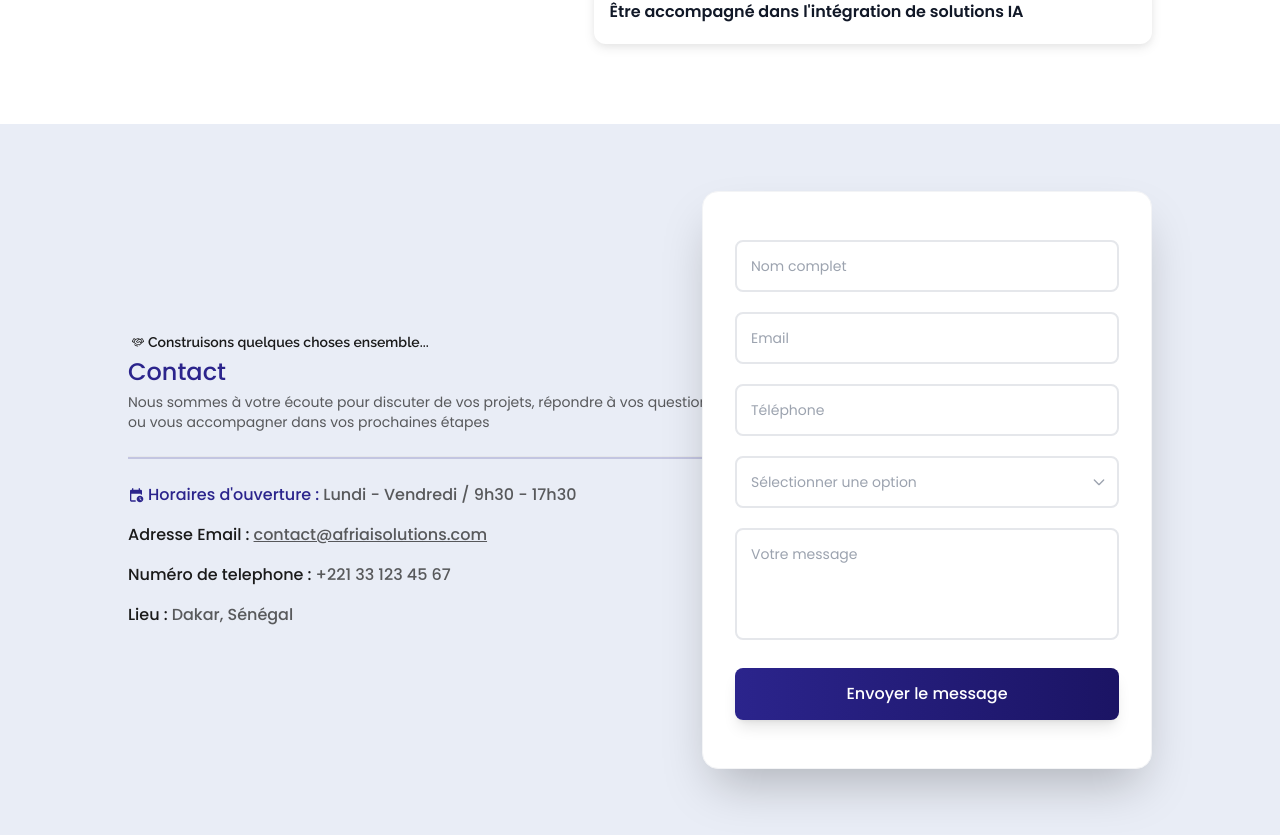
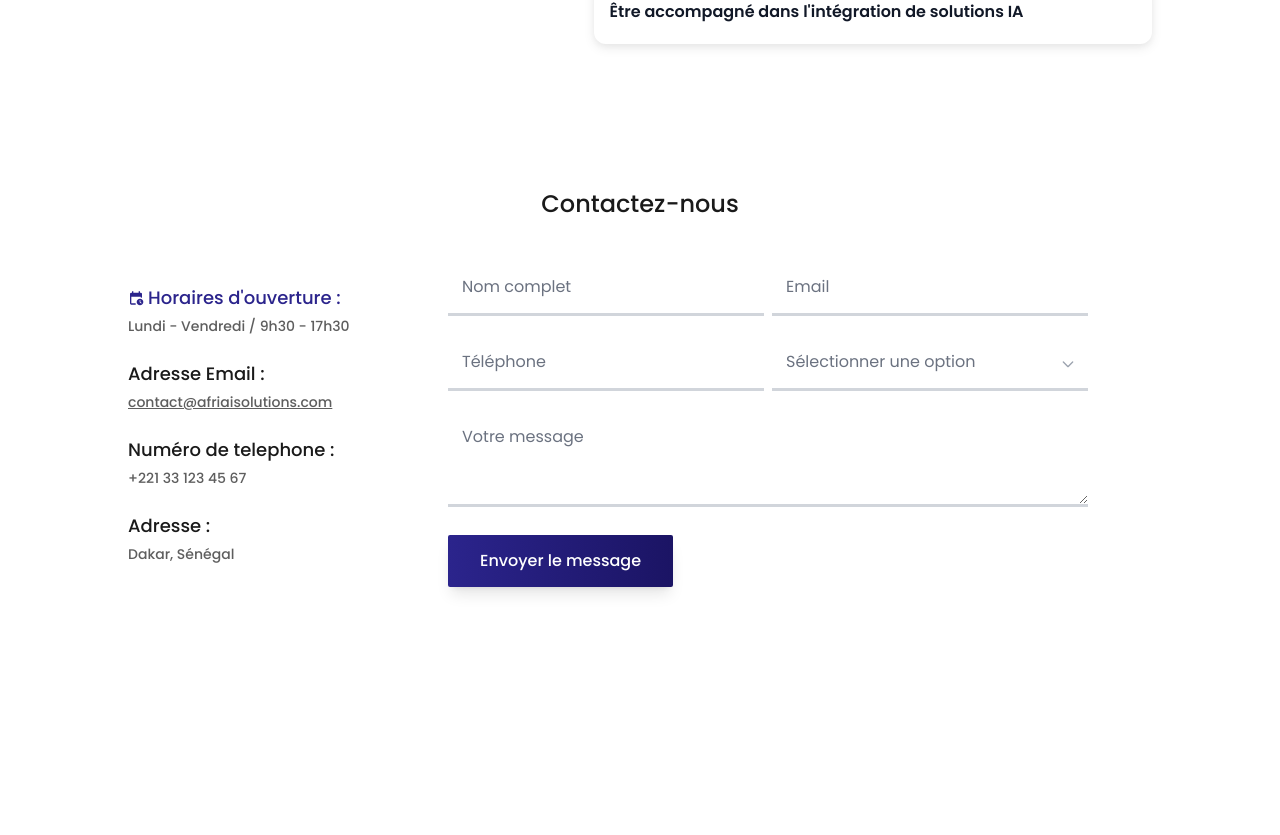
Before and after one commit to SaidouJalloh/afriAi-solutions, a Next.js app: page / in a window 1280 px wide. Shown: the part 5577-6412 px from the top of the page. After the commit the page ends 6205 px from the top, so only its background shows below. Built offline with nearby package versions, Linux system fonts and the light colour scheme.

Commit message:
AFRI-12 update design contact section

```diff
--- a/src/components/contact/contact-section/contact.module.scss
+++ b/src/components/contact/contact-section/contact.module.scss
@@ -1,13 +1,13 @@
 .section {
-    @apply lg:py-36 mt-20 bg-[#E9EDF6] w-full;
+    @apply lg:py-16 py-8 mt-20  xl:w-[80%] w-[95%] max-w-[90rem] mx-auto;
 }
 
 .container {
-    @apply relative xl:w-[80%] w-[95%] max-w-[90rem] mx-auto flex lg:flex-row flex-col items-center text-center py-16 mid-xl:justify-start mid-xl:gap-[12vw] justify-between gap-10;
+    @apply relative w-full flex lg:flex-row flex-col lg:items-center items-start  text-center mid-xl:justify-start mid-xl:gap-[12vw] justify-between gap-10;
 }
 
 .textContent {
-    @apply flex flex-col items-start gap-6 lg:max-w-[600px] max-w-[750px];
+    @apply flex flex-col items-start gap-6 lg:max-w-[600px] max-w-[850px];
 }
 
 .header {
@@ -15,7 +15,7 @@
 }
 
 .badge {
-    @apply lg:text-sm text-xs text-afri-text-primary font-semibold font-raleway flex items-center;
+    @apply lg:text-sm text-xs text-afri-text-primary font-semibold font-raleway flex items-center w-max;
 
     svg {
         @apply w-3 h-3 mx-1;
@@ -23,7 +23,7 @@
 }
 
 .title {
-    @apply font-poppins font-medium lg:text-2xl text-xl text-afri-primary leading-snug;
+    @apply font-poppins font-medium lg:text-2xl text-xl text-afri-text-primary leading-snug lg:text-center lg:mb-16 mb-8;
 }
 
 .description {
@@ -39,11 +39,11 @@
 }
 
 .contactList {
-    @apply flex flex-col items-start gap-4;
+    @apply flex lg:flex-col items-start gap-6 lg:flex-nowrap flex-wrap;
 }
 
 .contactItem {
-    @apply lg:text-base text-sm flex gap-1 font-medium;
+    @apply lg:text-lg text-sm flex flex-col items-start gap-1 font-medium;
 
     &.schedule {
         @apply text-afri-primary sm:flex-nowrap flex-wrap;
@@ -59,9 +59,9 @@
 }
 
 .contactValue {
-    @apply text-afri-text-muted;
+    @apply text-afri-text-muted text-sm;
 }
 
 .contactLink {
-    @apply text-afri-text-muted underline;
+    @apply text-afri-text-muted text-sm underline;
 }
--- a/src/components/contact/contact-section/contact.tsx
+++ b/src/components/contact/contact-section/contact.tsx
@@ -1,34 +1,23 @@
 import Link from "next/link";
 import CalendarClockIcon from "@icons/calendar-clock";
-import HandCheckIcon from "@icons/handcheck";
 import ContactForm from "@components/contact/form/contact-form";
 import styles from "@components/contact/contact-section/contact.module.scss";
 
 export default function Contact() {
     return (
         <section className={styles.section}>
+            <h2 className={styles.title}>Contactez-nous</h2>
+
             {/* content */}
             <div className={styles.container}>
                 {/* text */}
                 <div className={styles.textContent}>
-                    <div className={styles.header}>
-                        <span className={styles.badge}>
-                            <HandCheckIcon /> Construisons quelques choses ensemble...
-                        </span>
-                        <h2 className={styles.title}>Contact</h2>
-                        <p className={styles.description}>
-                            Nous sommes à votre écoute pour discuter de vos projets, répondre à vos questions ou vous
-                            accompagner dans vos prochaines étapes
-                        </p>
-                    </div>
-
-                    {/* line */}
-                    <hr className={styles.divider} />
-
                     <address className={styles.address}>
                         <ul className={styles.contactList}>
                             <li className={`${styles.contactItem} ${styles.schedule}`}>
-                                <CalendarClockIcon /> Horaires d'ouverture :
+                                <span className="flex gap-1">
+                                    <CalendarClockIcon /> Horaires d'ouverture :
+                                </span>
                                 <span className={styles.contactValue}>Lundi - Vendredi / 9h30 - 17h30</span>
                             </li>
 
@@ -45,7 +34,7 @@ export default function Contact() {
                             </li>
 
                             <li className={styles.contactItem}>
-                                <span className={styles.contactLabel}>Lieu :</span>
+                                <span className={styles.contactLabel}>Adresse :</span>
                                 <span className={styles.contactValue}>Dakar, Sénégal</span>
                             </li>
                         </ul>
--- a/src/components/contact/form/contact-form.module.scss
+++ b/src/components/contact/form/contact-form.module.scss
@@ -1,24 +1,26 @@
 .form {
-    @apply lg:absolute 2xl:right-[10vh] lg:right-0 sm:px-8 px-5 sm:py-12 py-10 bg-white shadow-2xl rounded-2xl w-full lg:max-w-[450px] max-w-[750px] flex flex-col gap-5 border border-gray-100;
+    @apply lg:absolute right-[5vw] w-full xl:max-w-[50vw] lg:max-w-[60vw] max-w-[850px] flex flex-col gap-5;
 }
 
 .formFields {
     @apply space-y-5;
 }
 
+.inputsRow {
+    @apply flex md:flex-row flex-col justify-between gap-2;
+}
 .inputWrapper {
-    @apply relative flex flex-col items-start;
+    @apply relative flex-1 flex flex-col items-start;
 }
 
 .input {
-    @apply md:p-3.5 p-2.5 rounded-lg w-full border-2 border-gray-200 focus:border-afri-primary focus:ring-2 focus:ring-afri-primary/20 outline-none transition-all duration-300 text-sm placeholder:text-gray-400 autofill:bg-white autofill:shadow-[inset_0_0_0px_1000px_rgb(255,255,255)];
+    @apply md:p-3.5 p-2.5 w-full border-0 border-b-[3px] border-gray-300 focus:border-b-afri-primary focus:ring-0 outline-none transition-all duration-300 lg:text-base text-sm placeholder:text-gray-500 autofill:bg-white autofill:shadow-[inset_0_0_0px_1000px_rgb(255,255,255)];
 }
 
 .select {
-    @apply md:p-3.5 p-2.5 rounded-lg w-full border-2 border-gray-200 focus:border-afri-primary focus:ring-2 focus:ring-afri-primary/20 outline-none transition-all duration-300 text-sm text-gray-700 bg-white cursor-pointer appearance-none;
-
+    @apply md:p-3.5 p-2.5 w-full border-0 border-b-[3px] border-gray-300 focus:border-b-afri-primary focus:ring-0 outline-none transition-all duration-300 lg:text-base text-sm text-gray-700 bg-white cursor-pointer appearance-none;
     &:invalid {
-        @apply text-gray-400;
+        @apply text-gray-500;
     }
 }
 
@@ -27,13 +29,13 @@
 }
 
 .textarea {
-    @apply md:p-3.5 p-2.5 rounded-lg w-full border-2 border-gray-200 focus:border-afri-primary focus:ring-2 focus:ring-afri-primary/20 outline-none transition-all duration-300 text-sm placeholder:text-gray-400 resize-none;
+    @apply md:p-3.5 p-2.5 w-full border-0 border-b-[3px] border-gray-300 focus:border-b-afri-primary focus:ring-0 outline-none transition-all duration-300 lg:text-base text-sm placeholder:text-gray-500 h-24 max-h-[7rem];
 }
 .error {
     @apply text-xs text-red-600;
 }
 .submitButton {
-    @apply bg-gradient-to-r from-afri-primary to-[#1B1464] text-white py-3.5 px-8 rounded-lg shadow-lg lg:text-base text-sm font-medium hover:shadow-xl hover:scale-[1.02] active:scale-[0.98] transition-all duration-300 mt-2;
+    @apply bg-gradient-to-r w-max from-afri-primary to-[#1B1464] text-white py-3.5 px-8 rounded-sm shadow-lg lg:text-base text-sm font-medium hover:shadow-xl hover:scale-[1.02] active:scale-[0.98] transition-all duration-300 mt-2;
 }
 
 .option {
--- a/src/components/contact/form/contact-form.tsx
+++ b/src/components/contact/form/contact-form.tsx
@@ -57,6 +57,7 @@ export default function ContactForm() {
     return (
         <form onSubmit={handleSubmit(onSubmit)} className={styles.form}>
             <div className={styles.formFields}>
+                <div className={styles.inputsRow}>
                     <div className={styles.inputWrapper}>
                         <input type="text" placeholder="Nom complet" {...register("name")} className={styles.input} />
                         {errors.name && <p className={styles.error}>{errors.name.message}</p>}
@@ -66,7 +67,8 @@ export default function ContactForm() {
                         <input type="email" placeholder="Email" {...register("email")} className={styles.input} />
                         {errors.email && <p className={styles.error}>{errors.email.message}</p>}
                     </div>
-
+                </div>
+                <div className={styles.inputsRow}>
                     <div className={styles.inputWrapper}>
                         <input type="tel" placeholder="Téléphone" {...register("phone")} className={styles.input} />
                         {errors.phone && <p className={styles.error}>{errors.phone.message}</p>}
@@ -89,10 +91,10 @@ export default function ContactForm() {
 
                         {errors.option && <p className={styles.error}>{errors.option.message}</p>}
                     </div>
+                </div>
 
                 <div className={styles.inputWrapper}>
                     <textarea
-                        rows={4}
                         placeholder="Votre message"
                         {...register("message")}
                         className={styles.textarea}
```
Lines whose indentation alone changed are shown as unchanged.
